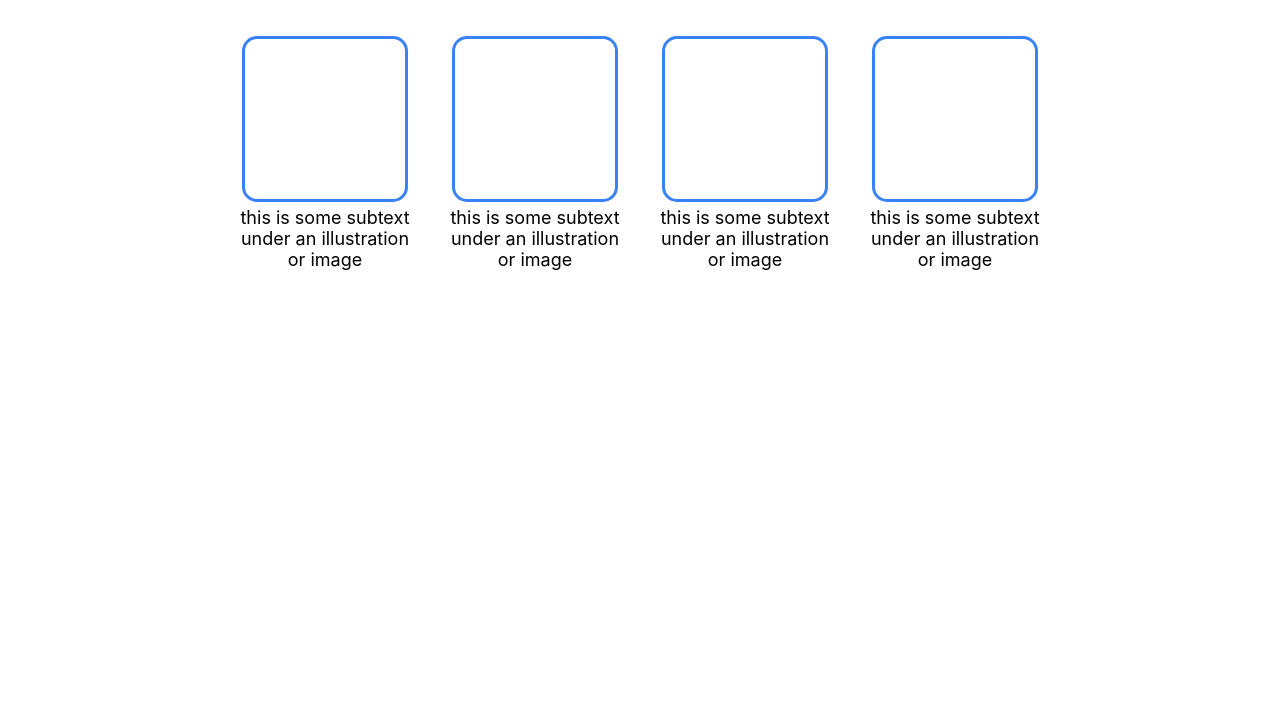
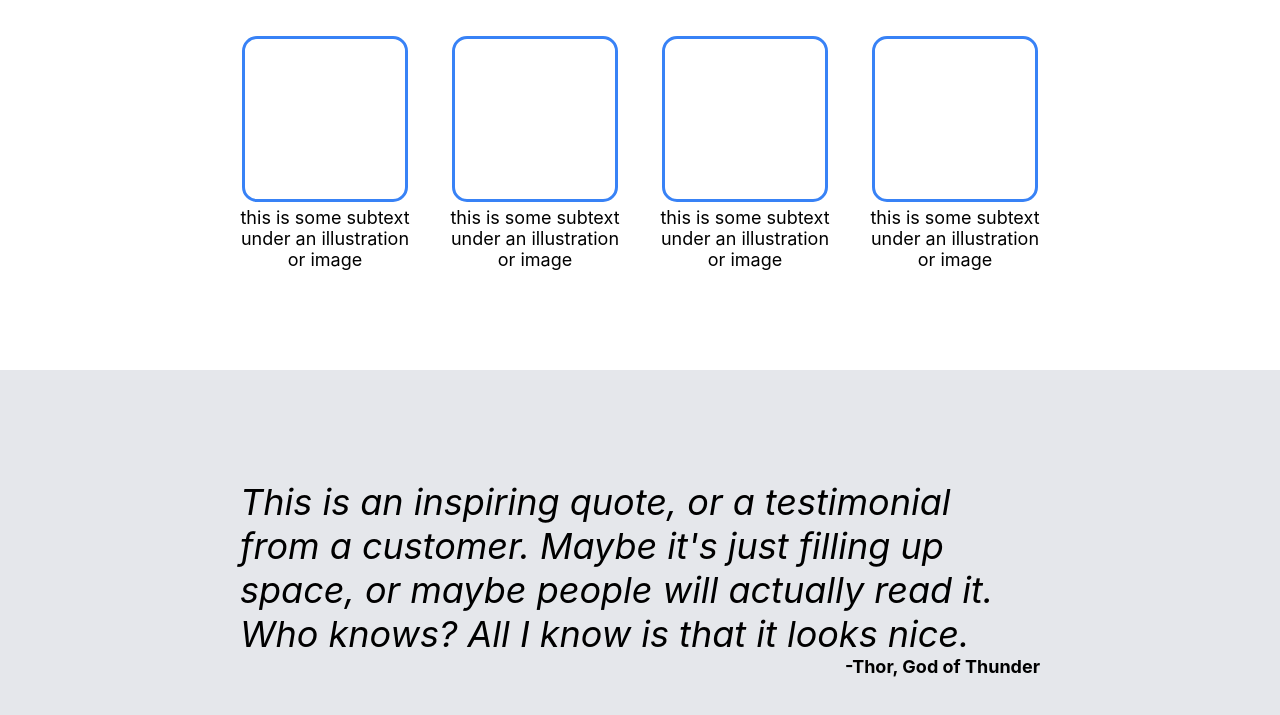
Before and after one commit to brodie02/odin-landing-page, a plain HTML site: page index.html in a window 1280 px wide. Shown: the part 559-1274 px from the top of the page. Before the commit the page ends 929 px from the top, so only its background shows below. Drawn offline with Linux system fonts and the light colour scheme.

Commit message:
Add third section

```diff
--- a/index.html
+++ b/index.html
@@ -47,5 +47,11 @@
             </div>
         </div>
     </div>
+    <div class="third-section">
+        <div class="third-container">
+            <div class="quote">This is an inspiring quote, or a testimonial from a customer. Maybe it's just filling up space, or maybe people will actually read it. Who knows? All I know is that it looks nice.</div>
+            <div class="author">-Thor, God of Thunder</div>
+        </div>
+    </div>
 </body>
 </html>
--- a/styles.css
+++ b/styles.css
@@ -113,3 +113,32 @@ ul {
     width: 170px;
     text-align: center;
 }
+
+.third-section {
+    background-color: #e5e7eb;
+    display: flex;
+    flex-direction: column;
+    justify-content: center;
+    align-items: center;
+    padding: 110px;
+}
+
+.third-container {
+    display: flex;
+    flex-direction: column;
+    justify-content: center;
+    align-items: center;
+}
+
+.quote {
+    font-size: 36px;
+    font-style: italic;
+    width: 800px;
+}
+
+
+.author {
+    font-size: 18px;
+    font-weight: bold;
+    align-self: flex-end;
+}
```
